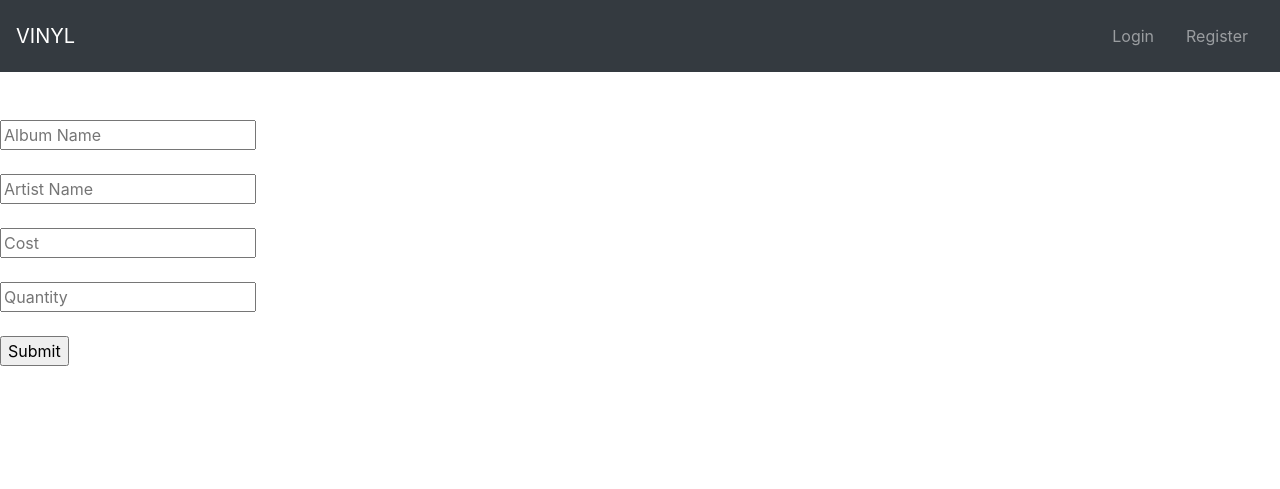
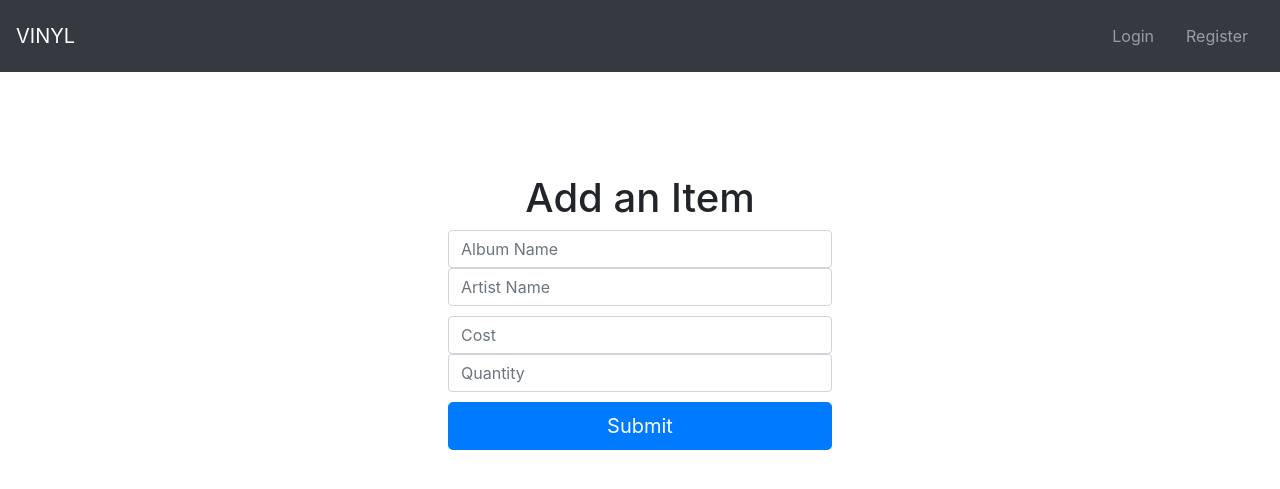
Before and after one commit to Uarmagan/VINYL, a PHP site: page /ownerAdd.php in a window 1280 px wide. Shown: the top 489 px of the page. Run offline with PHP 8.4, Linux system fonts and the light colour scheme; data that the repository does not hold is empty.

Commit message:
catalog:  bug fixes and style changes login:  error menu style fix owneradd:  added page title  require --> required ownerupdate:  require --> required

```diff
--- a/login.php
+++ b/login.php
@@ -92,9 +92,7 @@ if (isset($_POST["submit"])) {
             else
                 header("Location: ownerAdd.php");
         }else{
-            echo 'username or password is incorrect!';
-            echo '<br>';
-            echo 'try again!';
+            echo '<div style="width: 100%;text-align: center;color: red">Incorrect Username and/or Password!</div>';
         }
     }else{
         echo '<p style="color: red;text-align: center " class="error">The following error(s) occurred:<br>';
--- a/ownerAdd.php
+++ b/ownerAdd.php
@@ -2,6 +2,7 @@
     <?php
        session_start();
        include('includes/header.html');
+       $page_title = 'Add Item';
 
         if($_SERVER['REQUEST_METHOD'] == 'POST'){
             $errors = array();
@@ -82,14 +83,16 @@
             }
         }
     ?>
-    <form method="POST">
-        <br><br>
-
-        <input require type="text" name="albumName" placeholder="Album Name" ><br><br>
-        <input require type="text" name="artistName" placeholder="Artist Name"><br><br>
-        <input require type="number" name="cost" placeholder="Cost"><br><br>
-        <input require type="number" name="qty" placeholder="Quantity"><br><br>
-
-        <input type ="submit" >
-    </form>
+    <h1 style="text-align: center;margin-top: 8%">Add an Item</h1>
+    <div style="margin: auto; width: 30%;min-width: 300px">
+        <div class="form-group">
+            <form method="POST">
+                <input class="form-control" required type="text" name="albumName" placeholder="Album Name" >
+                <input class="form-control" required type="text" name="artistName" placeholder="Artist Name">
+                <input class="form-control" required type="number" name="cost" placeholder="Cost" style="margin-top: 10px">
+                <input class="form-control" required type="number" name="qty" placeholder="Quantity">
+                <input class="btn btn-primary btn-lg btn-block" type ="submit" style="margin-top: 10px">
+            </form>
+        </div>
+    </div>
     <?php include('includes/footer.html');
```
Also changed, not shown: catalog.php (+5 -4 lines), ownerUpdate.php (+6 -13 lines).
